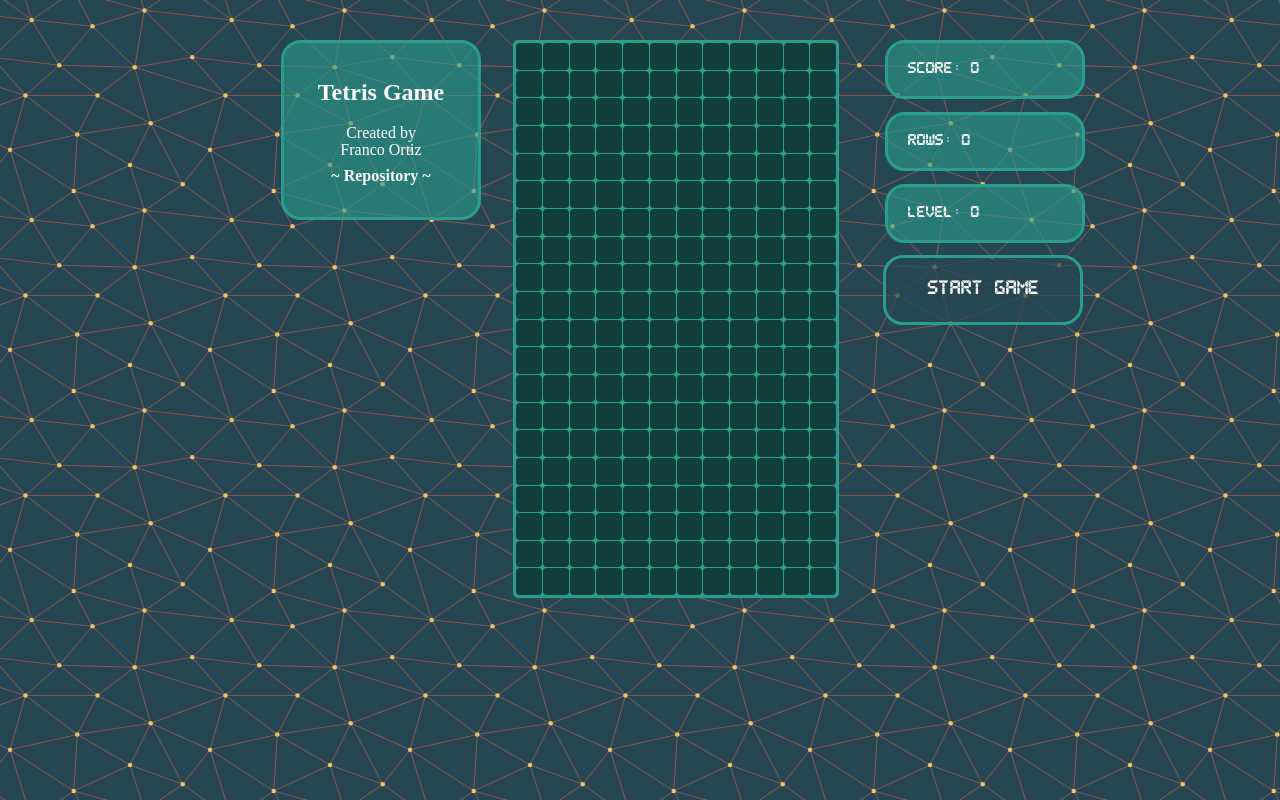
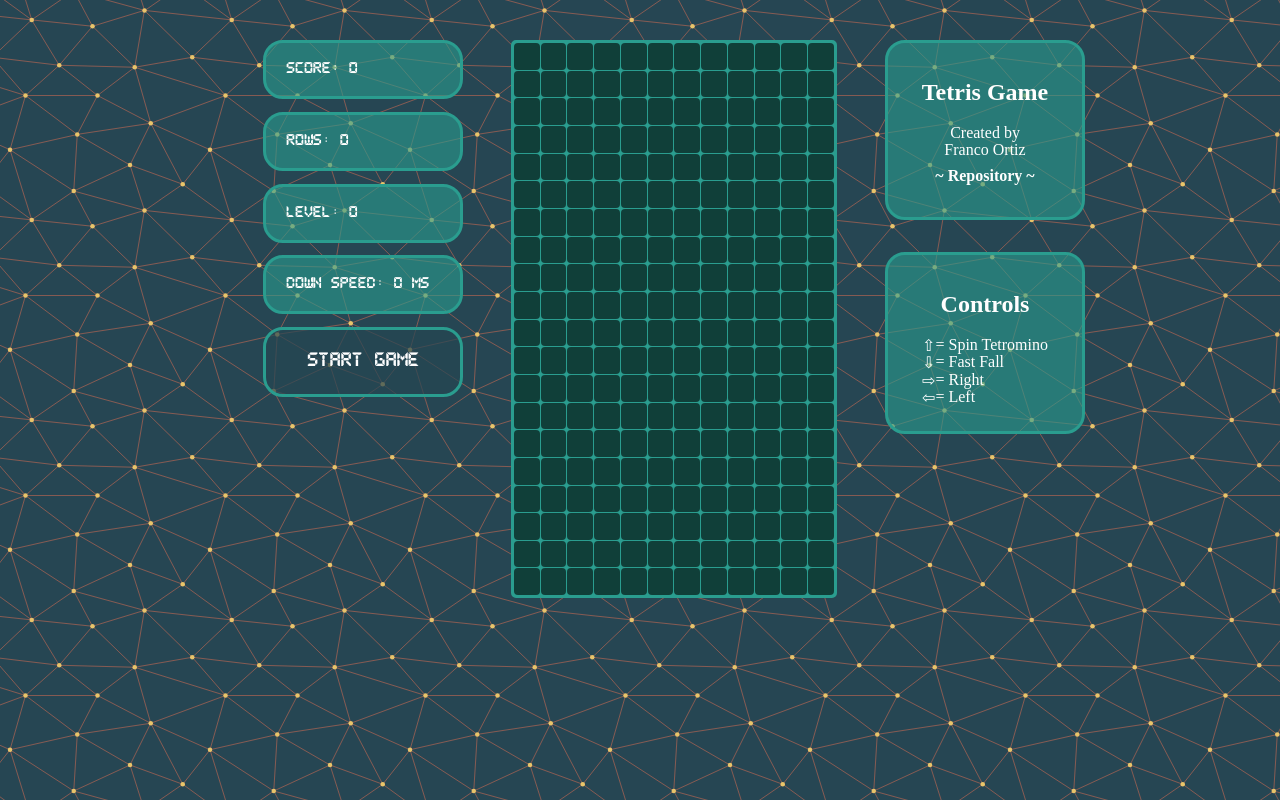
Before and after one commit to Pakvothe/ReactTetris, a React (Create React App) app: page / in a window 1280 px wide. Built offline with nearby package versions, Linux system fonts and the light colour scheme; the HTML template or start-up script is replaced by a standard one.

Commit message:
add controls, down speed function and reset game

```diff
--- a/src/components/StartButton.js
+++ b/src/components/StartButton.js
@@ -1,9 +1,9 @@
-import React from 'react';
+import React, { useState } from 'react';
 import styled from 'styled-components';
 
 const StyledStartButton = styled.button`
 	box-sizing: border-box;
-	margin: 0 0 1em 1.5em;
+	margin-bottom: 1em;
 	padding: 1.5em;
 	width: 100%;
 	border-radius: 20px;
@@ -21,8 +21,18 @@ const StyledStartButton = styled.button`
 	}
 `;
 
-const StartButton = ({ callback }) => (
-	<StyledStartButton onClick={callback}>Start Game</StyledStartButton>
-);
+const StartButton = ({ callback }) => {
+	const [count, setCount] = useState(true);
 
+	const onCount = () => {
+		setCount(!count);
+		callback();
+	}
+
+	return (
+		<StyledStartButton onClick={onCount}>
+			{count === true ? 'Start Game' : 'Reset Game'}
+		</StyledStartButton>
+	);
+}
 export default StartButton;
--- a/src/components/Tetris.js
+++ b/src/components/Tetris.js
@@ -104,6 +104,7 @@ const Tetris = () => {
 		>
 			<StyledTetris>
 				<Zoom left>
+					<div className='info_container'>
 						<aside className='box_info'>
 							<h2>Tetris Game</h2>
 							<div>
@@ -112,6 +113,16 @@ const Tetris = () => {
 							</div>
 							<a href='https://github.com/Pakvothe/ReactTetris' target='_blank' rel='noreferrer'> ~ Repository ~ </a>
 						</aside>
+						<aside className='box_info'>
+							<h2>Controls</h2>
+							<div>
+								<p className='controls'><span>⇧ </span> = Spin Tetromino</p>
+								<p className='controls'><span>⇩ </span> = Fast Fall</p>
+								<p className='controls'><span>⇨ </span> = Right</p>
+								<p className='controls'><span>⇦ </span> = Left</p>
+							</div>
+						</aside>
+					</div>
 				</Zoom>
 				<Stage stage={stage} />
 				<Zoom right>
@@ -123,6 +134,7 @@ const Tetris = () => {
 									<Display text={`Score: ${score}`} />
 									<Display text={`rows: ${rows}`} />
 									<Display text={`Level: ${level}`} />
+									<Display text={`Down Speed: ${Math.round(dropTime)} ms`} />
 								</div>
 							)}
 						<StartButton callback={startGame} />
--- a/src/components/styles/StyledDisplay.js
+++ b/src/components/styles/StyledDisplay.js
@@ -4,7 +4,7 @@ export const StyledDisplay = styled.div`
 	box-sizing: border-box;
 	display: flex;
 	align-items: center;
-	margin: 0 0 1em 2em;
+	margin-bottom: 1em;
 	padding: 20px;
 	border: 3px solid #2a9d8f;
 	min-height: 30px;
--- a/src/components/styles/StyledTetris.js
+++ b/src/components/styles/StyledTetris.js
@@ -10,6 +10,7 @@ export const StyledTetrisWrapper = styled.div`
 
 export const StyledTetris = styled.div`
 	display: flex;
+	flex-direction: row-reverse;
 	align-items: flex-start;
 	justify-content: center;
 	padding: 40px;
@@ -20,8 +21,14 @@ export const StyledTetris = styled.div`
 		width: 100%;
 		max-width: 200px;
 		display: block;
-		padding: 0 20px;
+		margin-right: 3em;
 	}
+
+	.info_container{
+		display: flex;
+		flex-direction: column;
+		justify-content: space-between;
+		margin-left: 3em;
 
 		.box_info{
 			display: flex;
@@ -31,7 +38,7 @@ export const StyledTetris = styled.div`
 			box-sizing: border-box;
 			border: 3px solid #2a9d8f;
 			border-radius: 20px;
-		margin-right: 2em;
+			margin-bottom: 2em;
 			padding: 1em;
 			background-color: rgba(42, 157, 143,0.6);
 			color: white;
@@ -43,6 +50,9 @@ export const StyledTetris = styled.div`
 				&:last-child{
 					margin-bottom: 0.5em;
 				}
+			}
+			.controls{
+				display:flex;
 			}
 
 			a {
@@ -56,4 +66,5 @@ export const StyledTetris = styled.div`
 				}
 			}
 		}
+	}
 `;
```
Lines whose indentation alone changed are shown as unchanged.
